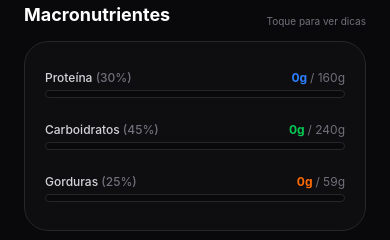
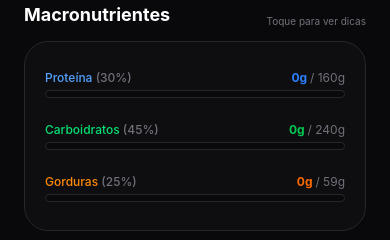
Before and after one commit to Loureiro427/Louri-app, a React (Vite) app: page /#/plano in a window 390 px wide. Shown: the part 306-546 px from the top of the page. Built offline with nearby package versions, Linux system fonts and the light colour scheme.

Commit message:
style: fixa as cores dos macros para mobile e adiciona feedback de toque

```diff
--- a/src/pages/Home.tsx
+++ b/src/pages/Home.tsx
@@ -662,7 +662,7 @@ export function Home() {
             }`}>
               <div className="flex flex-col">
                 <span className="text-[10px] uppercase font-bold text-zinc-500 tracking-wider">
-                  Total Livre
+                  Total
                 </span>
                 <span className="text-xl font-bold text-orange-500">
                   {caloriasTotaisModal} kcal
--- a/src/pages/Plano.tsx
+++ b/src/pages/Plano.tsx
@@ -207,12 +207,12 @@ export function Plano() {
           {/* Proteína */}
           <div
             onClick={() => setMacroModal('proteina')}
-            className={`group cursor-pointer p-2 -mx-2 rounded-xl transition-colors ${
-              temaEscuro ? 'hover:bg-zinc-950/80' : 'hover:bg-zinc-50'
+            className={`cursor-pointer p-2 -mx-2 rounded-xl transition-colors ${
+              temaEscuro ? 'hover:bg-zinc-950/80 active:bg-zinc-950/80' : 'hover:bg-zinc-50 active:bg-zinc-50'
             }`}
           >
             <div className="flex justify-between text-xs mb-1">
-              <span className={`font-medium transition-colors ${temaEscuro ? 'text-zinc-300 group-hover:text-blue-400' : 'text-zinc-700 group-hover:text-blue-600'}`}>
+              <span className={`font-medium ${temaEscuro ? 'text-blue-400' : 'text-blue-600'}`}>
                 Proteína <span className={temaEscuro ? 'text-zinc-500' : 'text-zinc-400'}>({Math.round(pProt * 100)}%)</span>
               </span>
               <span className="font-bold text-blue-500">{consumidoProt}g <span className={`font-normal ${temaEscuro ? 'text-zinc-500' : 'text-zinc-400'}`}>/ {gProtMeta}g</span></span>
@@ -227,12 +227,12 @@ export function Plano() {
           {/* Carboidratos */}
           <div
             onClick={() => setMacroModal('carbo')}
-            className={`group cursor-pointer p-2 -mx-2 rounded-xl transition-colors ${
-              temaEscuro ? 'hover:bg-zinc-950/80' : 'hover:bg-zinc-50'
+            className={`cursor-pointer p-2 -mx-2 rounded-xl transition-colors ${
+              temaEscuro ? 'hover:bg-zinc-950/80 active:bg-zinc-950/80' : 'hover:bg-zinc-50 active:bg-zinc-50'
             }`}
           >
             <div className="flex justify-between text-xs mb-1">
-              <span className={`font-medium transition-colors ${temaEscuro ? 'text-zinc-300 group-hover:text-green-400' : 'text-zinc-700 group-hover:text-green-600'}`}>
+              <span className={`font-medium ${temaEscuro ? 'text-green-400' : 'text-green-600'}`}>
                 Carboidratos <span className={temaEscuro ? 'text-zinc-500' : 'text-zinc-400'}>({Math.round(pCarbo * 100)}%)</span>
               </span>
               <span className="font-bold text-green-500">{consumidoCarbo}g <span className={`font-normal ${temaEscuro ? 'text-zinc-500' : 'text-zinc-400'}`}>/ {gCarboMeta}g</span></span>
@@ -247,12 +247,12 @@ export function Plano() {
           {/* Gorduras */}
           <div
             onClick={() => setMacroModal('gordura')}
-            className={`group cursor-pointer p-2 -mx-2 rounded-xl transition-colors ${
-              temaEscuro ? 'hover:bg-zinc-950/80' : 'hover:bg-zinc-50'
+            className={`cursor-pointer p-2 -mx-2 rounded-xl transition-colors ${
+              temaEscuro ? 'hover:bg-zinc-950/80 active:bg-zinc-950/80' : 'hover:bg-zinc-50 active:bg-zinc-50'
             }`}
           >
             <div className="flex justify-between text-xs mb-1">
-              <span className={`font-medium transition-colors ${temaEscuro ? 'text-zinc-300 group-hover:text-orange-400' : 'text-zinc-700 group-hover:text-orange-600'}`}>
+              <span className={`font-medium ${temaEscuro ? 'text-orange-400' : 'text-orange-600'}`}>
                 Gorduras <span className={temaEscuro ? 'text-zinc-500' : 'text-zinc-400'}>({Math.round(pGordura * 100)}%)</span>
               </span>
               <span className="font-bold text-orange-500">{consumidoGord}g <span className={`font-normal ${temaEscuro ? 'text-zinc-500' : 'text-zinc-400'}`}>/ {gGordMeta}g</span></span>
```
